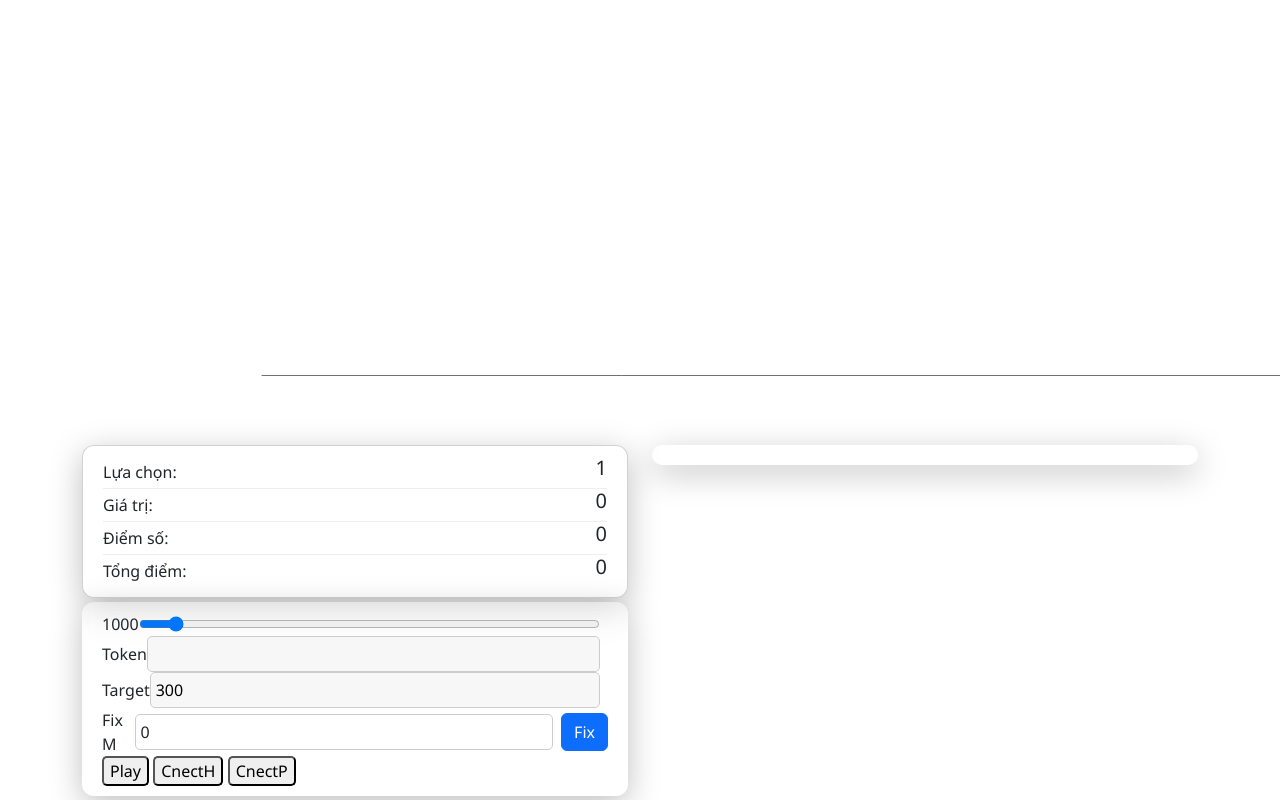
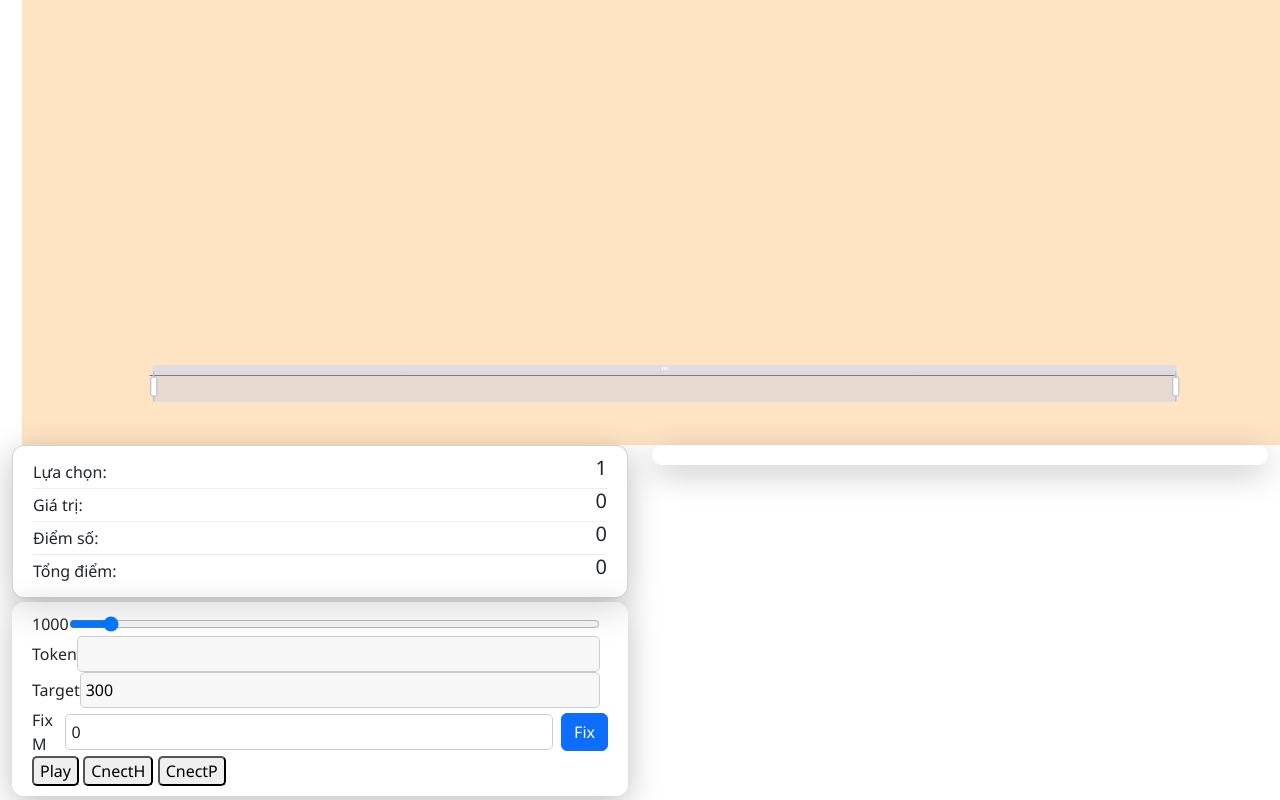
Before and after one commit to DanhChinh/lastv, a plain HTML site: page index.html in a window 1280 px wide. Both pictures are taken after a click on the button "CnectP". Drawn offline with nearby package versions, Linux system fonts and the light colour scheme; no server answers.

Commit message:
Auto commit: Wed 12/03/2025  2:48:53.39

```diff
--- a/index.html
+++ b/index.html
@@ -16,9 +16,9 @@
 <body>
 
 
-  <div class="container">
+  <div class="container-fluid">
     <div id="echart"></div>
-  <div id="longChartDiv" style="width: 1800px; height: 800px;"></div>
+<div id="longChartDiv" ></div>
 
     <div class="row">
       <div class="col-6">
@@ -48,14 +48,14 @@
           </div>
           <div class="d-flex align-items-center">
             <span id="addon-wrapping">Token</span>
-            <input id="DOM_accessToken" type="text" value="" class="me-2"  />
+            <input id="DOM_accessToken" type="text" value="" class="me-2" />
           </div>
           <div class="d-flex align-items-center">
             <span>Target</span>
             <input id="DOM_target" type="text" value="300" class="me-2" />
           </div>
           <div class="d-flex align-items-center">
-            <span >Fix M</span>
+            <span>Fix M</span>
             <input id="DOM_fixM" type="text" value="0" class="form-control me-2" />
             <button id="DOM_fixMGold" class="btn btn-primary">Fix</button>
           </div>
--- a/src/echart.js
+++ b/src/echart.js
@@ -33,8 +33,8 @@ const option = {
                     formatter: '{b}\n{c}'
                 },
                 data: [
-                    { type: 'max', name: 'Max',valueDim: 'close' },
-                    { type: 'min', name: 'Min',valueDim: 'close' }
+                    { type: 'max', name: 'Max', valueDim: 'close' },
+                    { type: 'min', name: 'Min', valueDim: 'close' }
                 ]
             }
         },
@@ -70,11 +70,11 @@ function calcCandle(open, change) {
         isPlay = false;
         DOM_isPlay.style.backgroundColor = "black";
     }
-    let low = Math.min(open, close) - Math.random() * Math.abs(change)*0.5;
-    let high = Math.max(open, close) + Math.random() * Math.abs(change) *0.5;
-    if(open==0 && change==0){
+    let low = Math.min(open, close) - Math.random() * Math.abs(change) * 0.5;
+    let high = Math.max(open, close) + Math.random() * Math.abs(change) * 0.5;
+    if (open == 0 && change == 0) {
         low = 0;
-        high= 0;
+        high = 0;
     }
     return {
         candle: [
@@ -126,7 +126,7 @@ function addData(newChange) {
     });
 }
 
-function smoothData(data, windowSize=3) {
+function smoothData(data, windowSize = 3) {
     const result = [];
     const half = Math.floor(windowSize / 2);
 
@@ -141,7 +141,7 @@ function smoothData(data, windowSize=3) {
             }
         }
 
-        result.push(Math.round(sum / count,2));
+        result.push(Math.round(sum / count, 2));
     }
 
     return result;
@@ -164,6 +164,20 @@ const longChart = echarts.init(document.getElementById('longChartDiv'));
     tooltip: { trigger: 'axis' },
     xAxis: { type: 'category', data: [] },
     yAxis: { type: 'value' },
+    dataZoom: [
+        {
+            type: 'inside',
+            start: 0,
+            end: 1000
+        },
+        {
+            show: true,
+            type: 'slider',
+            top: '90%',
+            start: 50,
+            end: 100
+        }
+    ],
     series: [
         {
             name: 'LONG',
--- a/src/remote.js
+++ b/src/remote.js
@@ -63,14 +63,14 @@ const markPoints = highlightIdx.map((i, order) => ({
         xAxis: i,
         yAxis: LONG[i],
         symbol: 'circle',
-        symbolSize: 10,           // nhỏ lại
+        symbolSize: 6,           // nhỏ lại
         label: {
             show: true,
             position: 'top',     // hiện trên điểm, không che line
-            offset: [0, -10],    // nâng label lên cao hơn
+            offset: [0, -50],    // nâng label lên cao hơn
             formatter: (order + 1).toString(),
             fontSize: 20,        // nhỏ hơn
-            color: 'red',
+            color: 'black',
             fontWeight: 'bold'
         },
         itemStyle: {
--- a/src/style.css
+++ b/src/style.css
@@ -138,3 +138,10 @@ tbody tr:hover {
 .isSelect{
   border: 5px solid green;
 }
+
+#longChartDiv{
+  width: 100vw;
+  height: 800px;
+  left: 10px;
+  background-color: bisque;
+}
```
Also changed, not shown: test.html (deleted, +0 -21 lines), todo.txt (deleted). Lines whose indentation alone changed are shown as unchanged.
